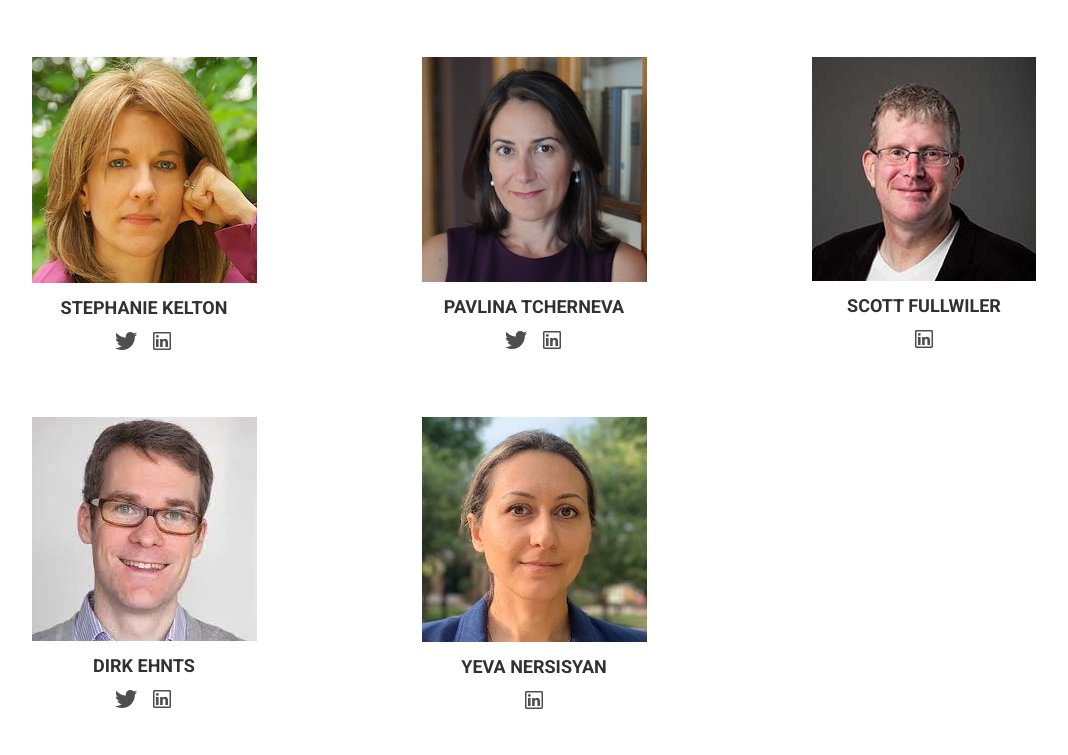
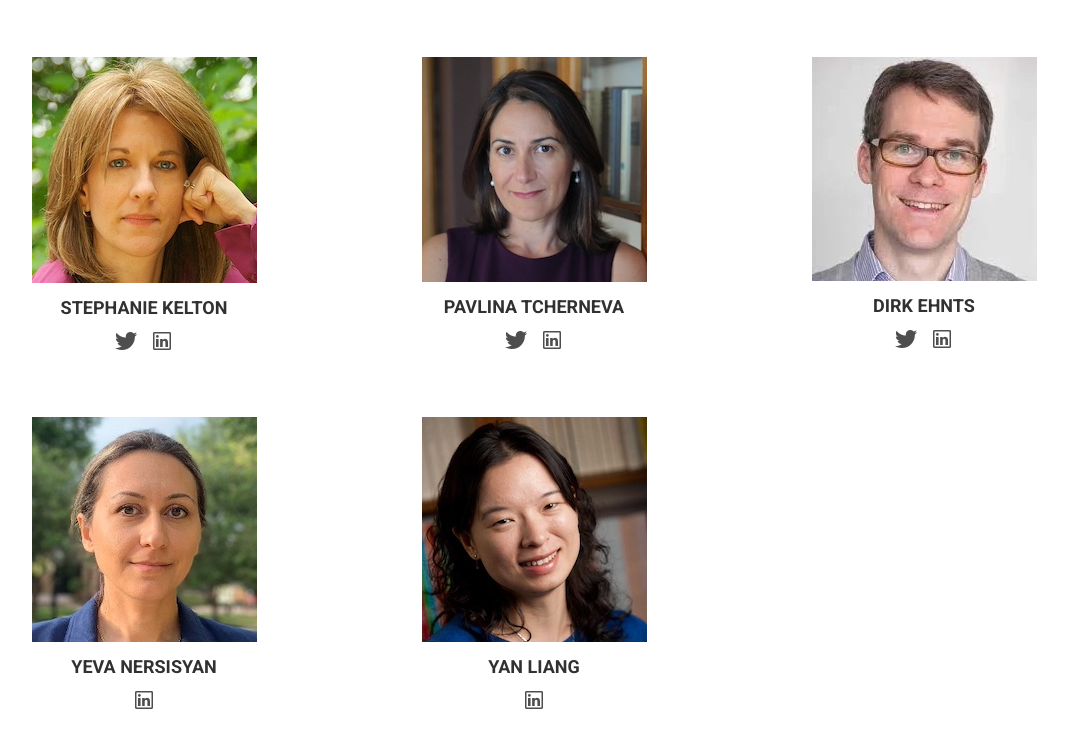
Before and after one commit to ukmmt/conference2024, a website: page index.html in a window 1280 px wide. Shown: the part 2312-3067 px from the top of the page, without its empty margins (106-1174 px from the left). Drawn offline with Linux system fonts and the light colour scheme; files whose address does not match are found by name.

Commit message:
Update speakers

```diff
--- a/index.html
+++ b/index.html
@@ -169,7 +169,7 @@
                 <div class="col-sm-3">
 
                     <i class="ion-speakerphone"></i>
-                    <h3>17<br>Speakers</h3>
+                    <h3>26<br>Speakers</h3>
 
                 </div>
             </div><!-- row -->
@@ -255,7 +255,6 @@
 
                         <h4>Stephanie Kelton</h4>
 
-                        <!-- <p>CEO of Peren</p> -->
 
                         <ul class="social-block">
                             <li><a href="https://twitter.com/StephanieKelton"><i class="ion-social-twitter"></i></a></li>
@@ -273,8 +272,6 @@
 
                         <h4>Pavlina Tcherneva</h4>
 
-                        <!-- <p>CEO of Peren</p> -->
-
                         <ul class="social-block">
                             <li><a href="https://twitter.com/ptcherneva"><i class="ion-social-twitter"></i></a></li>
                             <li><a href="https://www.linkedin.com/in/pavlina-tcherneva-4665854/"><i class="ion-social-linkedin-outline"></i></a></li>
@@ -286,32 +283,42 @@
                 <div class="col-md-4">
                     <div class="speaker">
                         <figure>
-                            <img alt="Scott Fullwiler" class="img-responsive center-block" src="assets/images/speakers/speaker-6.jpg">
-                        </figure>
-                        <h4>Scott Fullwiler</h4>
-                        <!-- <p>CEO of Peren</p> -->
-                        <ul class="social-block">
-                            <li><a href="https://www.linkedin.com/in/scott-fullwiler-27b014a/"><i class="ion-social-linkedin-outline"></i></a></li>
-                        </ul>
-                    </div>
-                </div>
-            </div>
-
-            <div class="row">
-                <div class="col-md-4">
-                    <div class="speaker">
-                        <figure>
                             <img alt="Dirk Ehnts" class="img-responsive center-block" src="assets/images/speakers/speaker-7.jpg">
                         </figure>
                         <h4>Dirk Ehnts</h4>
-                        <!-- <p>CEO of Peren</p> -->
                         <ul class="social-block">
                             <li><a href="https://twitter.com/DEhnts"><i class="ion-social-twitter"></i></a></li>
                             <li><a href="https://www.linkedin.com/in/dirk-ehnts-8b37974b/"><i class="ion-social-linkedin-outline"></i></a></li>
                         </ul>
                     </div>
                 </div>
+                <!-- <div class="col-md-4"> -->
+                <!--     <div class="speaker"> -->
+                <!--         <figure> -->
+                <!--             <img alt="Scott Fullwiler" class="img-responsive center-block" src="assets/images/speakers/speaker-6.jpg"> -->
+                <!--         </figure> -->
+                <!--         <h4>Scott Fullwiler</h4> -->
+                <!--         <!-1- <p>CEO of Peren</p> -1-> -->
+                <!--         <ul class="social-block"> -->
+                <!--             <li><a href="https://www.linkedin.com/in/scott-fullwiler-27b014a/"><i class="ion-social-linkedin-outline"></i></a></li> -->
+                <!--         </ul> -->
+                <!--     </div> -->
+                <!-- </div> -->
+            </div>
 
+            <div class="row">
+
+                <div class="col-md-4">
+                    <div class="speaker">
+                        <figure>
+                            <img alt="Yeva Nersisyan" class="img-responsive center-block" src="assets/images/speakers/speaker-10.jpg">
+                        </figure>
+                        <h4>Yeva Nersisyan</h4>
+                        <ul class="social-block">
+                            <li><a href="https://www.linkedin.com/in/yeva-nersisyan-1aaa33256/"><i class="ion-social-linkedin-outline"></i></a></li>
+                        </ul>
+                    </div>
+                </div>
                 <!-- <div class="col-md-4"> -->
                 <!--     <div class="speaker"> -->
                 <!--         <figure> -->
@@ -329,11 +336,11 @@
                 <div class="col-md-4">
                     <div class="speaker">
                         <figure>
-                            <img alt="Yeva Nersisyan" class="img-responsive center-block" src="assets/images/speakers/speaker-10.jpg">
+                            <img alt="Yan Liang" class="img-responsive center-block" src="assets/images/speakers/speaker-11.jpg">
                         </figure>
-                        <h4>Yeva Nersisyan</h4>
+                        <h4>Yan Liang</h4>
                         <ul class="social-block">
-                            <li><a href="https://www.linkedin.com/in/yeva-nersisyan-1aaa33256/"><i class="ion-social-linkedin-outline"></i></a></li>
+                            <li><a href="https://www.linkedin.com/in/yan-liang-1355b91a2"><i class="ion-social-linkedin-outline"></i></a></li>
                         </ul>
                     </div>
                 </div>
```
